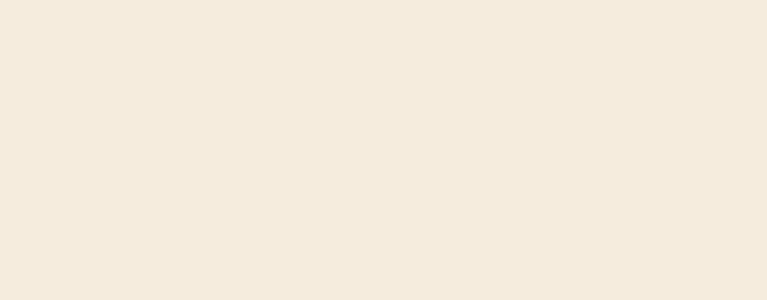
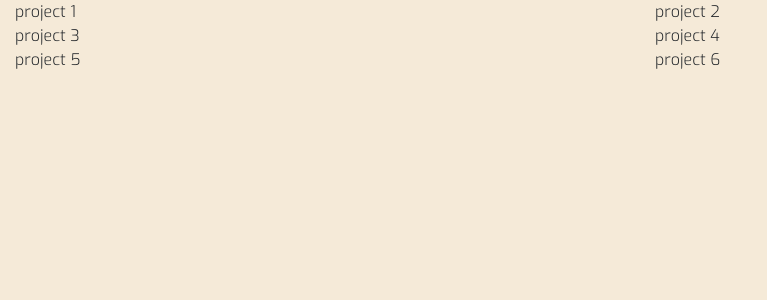
Before and after one commit to alexaylwin/alexaylwin.com, a PHP site: page /portfolio.html in a window 1280 px wide. Before the commit the part shown is empty. Shown: the top 300 px of the page, without its empty margins (0-767 px from the left). Run offline with PHP 8.4, Linux system fonts and the light colour scheme.

Commit message:
Updated layout for portfolio

```diff
--- a/portfolio.html
+++ b/portfolio.html
@@ -7,8 +7,31 @@
 </head>
 
 <body>
-	<div class="container">
-
+	<main class="container">
+		<div class="row">
+			<div class="col-sm">
+				project 1
+			</div>
+			<div class="col-sm">
+				project 2
+			</div>
+		</div>
+		<div class="row">
+			<div class="col-sm">
+				project 3
+			</div>
+			<div class="col-sm">
+				project 4
+			</div>
+		</div>
+		<div class="row">
+			<div class="col-sm">
+				project 5
+			</div>
+			<div class="col-sm">
+				project 6
+			</div>
+		</div>
 	</div>
 </body>
 
--- a/sass/custom.scss
+++ b/sass/custom.scss
@@ -1,10 +1,27 @@
-$pastel-white: #f5ecdd;
+@import url('https://fonts.googleapis.com/css?family=Exo:300|Playfair+Display|Yantramanav:300');
+
+$font-exo: 'Exo';
+$font-yant: 'Yantramanav';
+$font-playfair: 'Playfair Display';
+
+$pastel-white: #f5ead8;
+$pastel-beige: #f5ecdd;
 $pastel-red: #A18FA3;
 $pastel-yellow: #EED5AC;
 $pastel-blue: #92A0AF;
 $pastel-green: #C4C898;
 $pastel-gray: #4D586B;
 
+//Bootstrap overrides
 $body-bg: $pastel-white;
+$font-family-sans-serif: $font-exo;
+$headings-font-family: $font-playfair;
+
+$container-max-widths: (
+  sm: 540px,
+  md: 720px,
+  lg: 960px,
+  xl: 1600px
+);
 
 @import "../node_modules/bootstrap/scss/bootstrap";
```
Also changed, not shown: stylesheets/custom.css.
